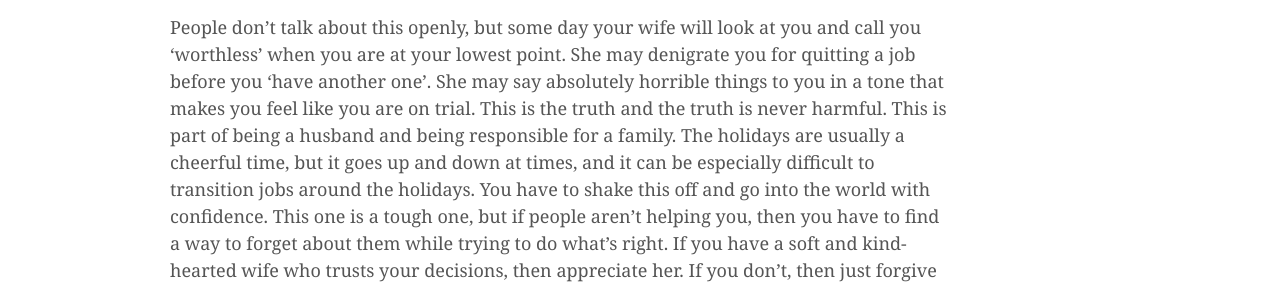
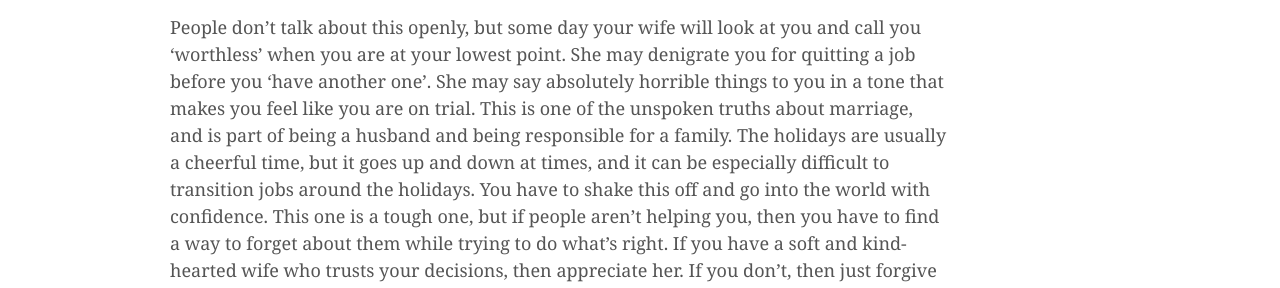
Before and after one commit to chasefranks/chasefranks.github.io, a Jekyll site: the page built from _posts/2017-12-22-happy-holidays-work-update.md, in a window 1280 px wide. Shown: the part 1444-1732 px from the top of the page. Built offline with Jekyll 4.4.1, drawn with Linux system fonts in a browser that asks for light colours; comment, search, counter and statistics services are not loaded; some of the changed text lies outside the part shown.

Commit message:
update post happy holidays work update

```diff
--- a/_posts/2017-12-22-happy-holidays-work-update.md
+++ b/_posts/2017-12-22-happy-holidays-work-update.md
@@ -19,7 +19,7 @@ I was really proud of myself for taking a stand on my commute, and not being ent
 
 I want to relate some things that are personal to me, but may be helpful for anyone going through a job transition at this time of year. This time in the job market was especially rough, due to some personal and emotional turmoil I experienced at home. It can be hard to get your family to accept that you need to do certain things in order to rearrange your life for the better, even if you have their best interests in mind. We can be very cold and calloused towards others at times, and sometimes husbands and wives are the roughest on each other.
 
-People don't talk about this openly, but some day your wife will look at you and call you 'worthless' when you are at your lowest point. She may denigrate you for quitting a job before you 'have another one'. She may say absolutely horrible things to you in a tone that makes you feel like you are on trial. This is the truth and the truth is never harmful. This is part of being a husband and being responsible for a family. The holidays are usually a cheerful time, but it goes up and down at times, and it can be especially difficult to transition jobs around the holidays. You have to shake this off and go into the world with confidence. This one is a tough one, but if people aren't helping you, then you have to find a way to forget about them while trying to do what's right. If you have a soft and kind-hearted wife who trusts your decisions, then appreciate her. If you don't, then just forgive her and move on with what you need to do.
+People don't talk about this openly, but some day your wife will look at you and call you 'worthless' when you are at your lowest point. She may denigrate you for quitting a job before you 'have another one'. She may say absolutely horrible things to you in a tone that makes you feel like you are on trial. This is one of the unspoken truths about marriage, and is part of being a husband and being responsible for a family. The holidays are usually a cheerful time, but it goes up and down at times, and it can be especially difficult to transition jobs around the holidays. You have to shake this off and go into the world with confidence. This one is a tough one, but if people aren't helping you, then you have to find a way to forget about them while trying to do what's right. If you have a soft and kind-hearted wife who trusts your decisions, then appreciate her. If you don't, then just forgive her and move on with what you need to do.
 
 I want to say to all of the men out there, that if you are going through all of this, you are *not* worthless. You have value independent of any job title, status, or salary. These are just words, and people will try to use words to hurt. There are other men out there who know what you are going through. If you are going through this world with honor and integrity, trying to provide for your family through an honest trade, you are doing what is right even if the whole world seems against you and there doesn't seem to be a friend in sight.
 
```
